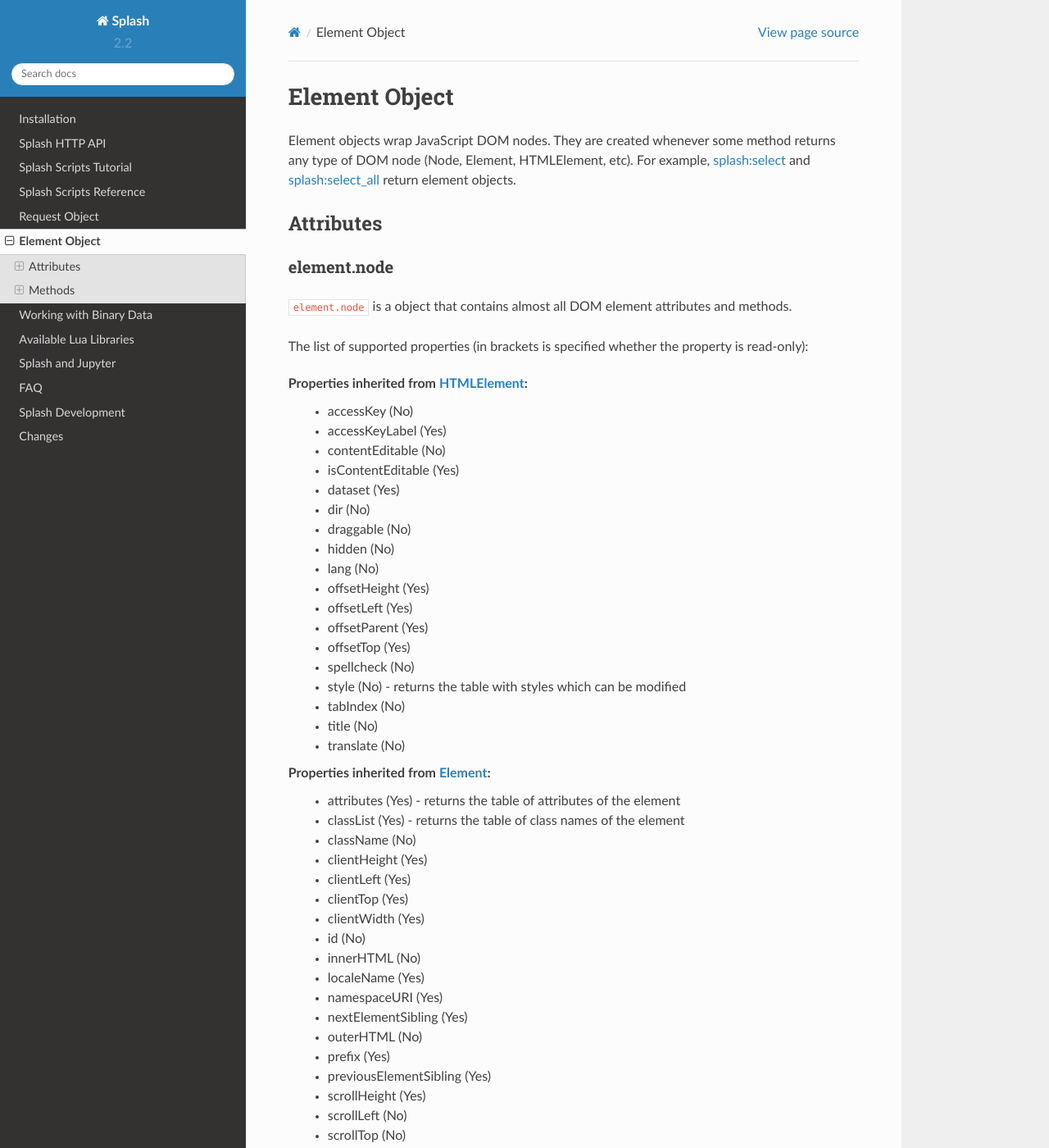
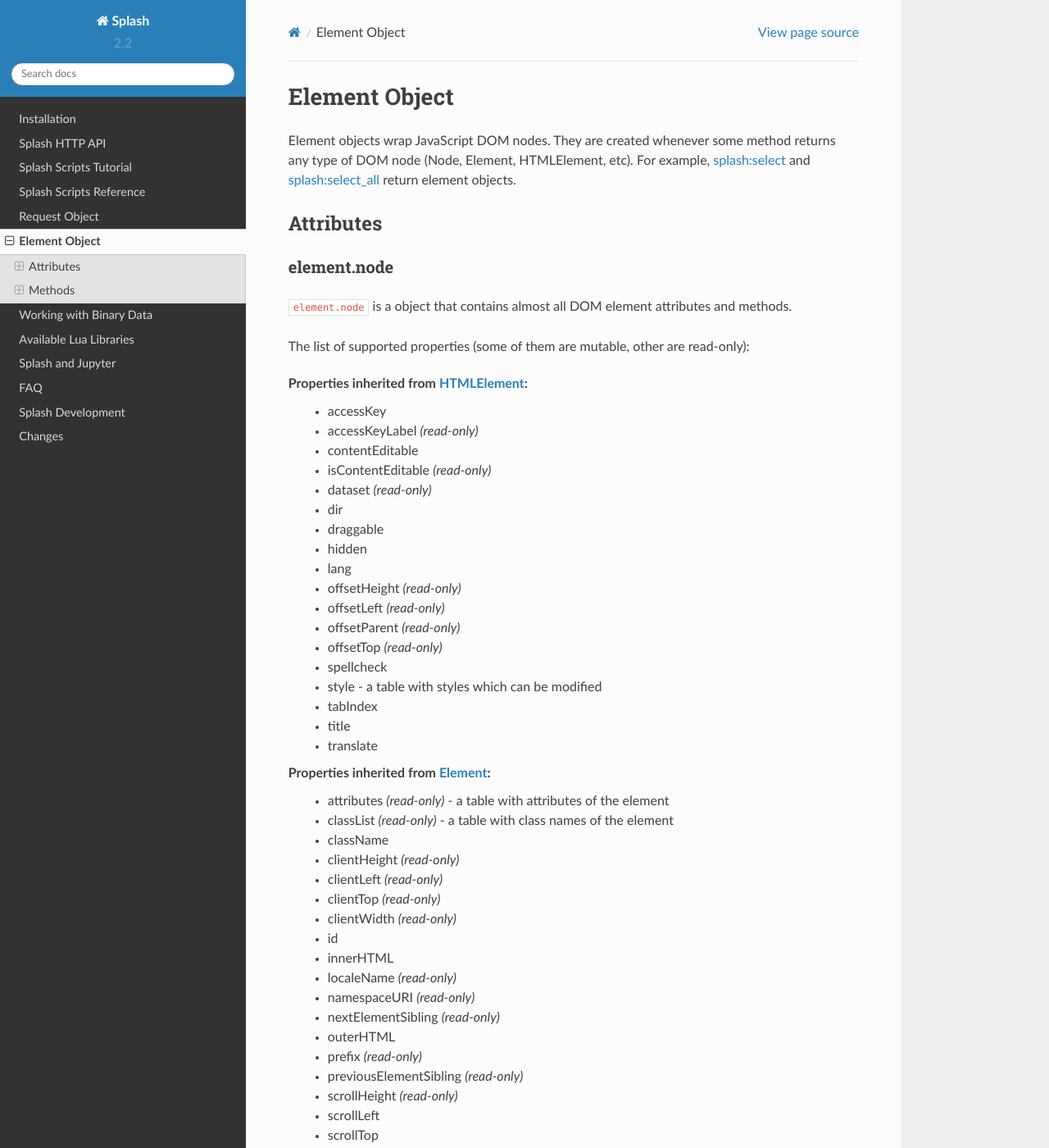
Before and after one commit to scrapinghub/splash, a Sphinx documentation site: the page built from docs/scripting-element-object.rst, in a window 1280 px wide and 1400 px high. Shown: the whole window at 82% size. Built offline with Sphinx 7.4.7 and the Read the Docs theme 2.0.0, drawn with Linux system fonts in a browser that asks for light colours; pages that are not in the unit, such as notebooks, are missing from menus; some of the changed text lies outside the part shown.

Commit message:
DOC readability tweaks

```diff
--- a/docs/scripting-element-object.rst
+++ b/docs/scripting-element-object.rst
@@ -19,66 +19,67 @@
 
 ``element.node`` is a object that contains almost all DOM element attributes and methods.
 
-The list of supported properties (in brackets is specified whether the property is read-only):
+The list of supported properties (some of them are mutable, other
+are read-only):
 
 Properties inherited from HTMLElement_:
-    - accessKey (No)
-    - accessKeyLabel (Yes)
-    - contentEditable (No)
-    - isContentEditable (Yes)
-    - dataset (Yes)
-    - dir (No)
-    - draggable (No)
-    - hidden (No)
-    - lang (No)
-    - offsetHeight (Yes)
-    - offsetLeft (Yes)
-    - offsetParent (Yes)
-    - offsetTop (Yes)
-    - spellcheck (No)
-    - style (No) - returns the table with styles which can be modified
-    - tabIndex (No)
-    - title (No)
-    - translate (No)
+    - accessKey
+    - accessKeyLabel *(read-only)*
+    - contentEditable
+    - isContentEditable *(read-only)*
+    - dataset *(read-only)*
+    - dir
+    - draggable
+    - hidden
+    - lang
+    - offsetHeight *(read-only)*
+    - offsetLeft *(read-only)*
+    - offsetParent *(read-only)*
+    - offsetTop *(read-only)*
+    - spellcheck
+    - style - a table with styles which can be modified
+    - tabIndex
+    - title
+    - translate
 
 Properties inherited from Element_:
-    - attributes (Yes) - returns the table of attributes of the element
-    - classList (Yes) - returns the table of class names of the element
-    - className (No)
-    - clientHeight (Yes)
-    - clientLeft (Yes)
-    - clientTop (Yes)
-    - clientWidth (Yes)
-    - id (No)
-    - innerHTML (No)
-    - localeName (Yes)
-    - namespaceURI (Yes)
-    - nextElementSibling (Yes)
-    - outerHTML (No)
-    - prefix (Yes)
-    - previousElementSibling (Yes)
-    - scrollHeight (Yes)
-    - scrollLeft (No)
-    - scrollTop (No)
-    - scrollWidth (Yes)
-    - tabStop (No)
-    - tagName (Yes)
+    - attributes *(read-only)* - a table with attributes of the element
+    - classList *(read-only)* - a table with class names of the element
+    - className
+    - clientHeight *(read-only)*
+    - clientLeft *(read-only)*
+    - clientTop *(read-only)*
+    - clientWidth *(read-only)*
+    - id
+    - innerHTML
+    - localeName *(read-only)*
+    - namespaceURI *(read-only)*
+    - nextElementSibling *(read-only)*
+    - outerHTML
+    - prefix *(read-only)*
+    - previousElementSibling *(read-only)*
+    - scrollHeight *(read-only)*
+    - scrollLeft
+    - scrollTop
+    - scrollWidth *(read-only)*
+    - tabStop
+    - tagName *(read-only)*
 
 Properties inherited from Node_:
-    - baseURI (Yes)
-    - childNodes (Yes)
-    - firstChild (Yes)
-    - lastChild (Yes)
-    - nextSibling (Yes)
-    - nodeName (Yes)
-    - nodeType (Yes)
-    - nodeValue (No)
-    - ownerDocument (Yes)
-    - parentNode (Yes)
-    - parentElement (Yes)
-    - previousSibling (Yes)
-    - rootNode (Yes)
-    - textContent (No)
+    - baseURI *(read-only)*
+    - childNodes *(read-only)*
+    - firstChild *(read-only)*
+    - lastChild *(read-only)*
+    - nextSibling *(read-only)*
+    - nodeName *(read-only)*
+    - nodeType *(read-only)*
+    - nodeValue
+    - ownerDocument *(read-only)*
+    - parentNode *(read-only)*
+    - parentElement *(read-only)*
+    - previousSibling *(read-only)*
+    - rootNode *(read-only)*
+    - textContent
 
 The list of supported methods:
 
@@ -131,8 +132,9 @@
     - removeChild
     - replaceChild
 
-Also, you can attach event handlers to the specified event. When the handler is called it will
-receive ``event`` table with the almost all available methods and properties.
+Also, you can attach event handlers to the specified event. When the handler
+is called it will receive ``event`` table with the almost all available
+methods and properties.
 
 .. code-block:: lua
 
@@ -245,7 +247,8 @@
         -- ...
     end
 
-Another reason is that the element was created by script and not inserted into DOM.
+Another reason is that the element was created by script and not inserted
+into DOM.
 
 Example 2: the element is not inserted into DOM
 
@@ -274,19 +277,21 @@
 * x - optional, x coordinate relative to the left corner of the element
 * y - optional, y coordinate relative to the top corner of the element
 
-**Returns:** ``ok, reason`` pair. If ``ok`` is nil then error happened during the
-function call; ``reason`` provides an information about error type.
+**Returns:** ``ok, reason`` pair. If ``ok`` is nil then error happened during
+the function call; ``reason`` provides an information about error type.
 
 **Async:** no.
 
-If x or y coordinate is not provided they will be set to 0 and the click will be triggered
-on the left-top corner of the element. The coordinates can have a negative value which means
-the click will be triggered outside of the element.
+If x or y coordinate is not provided they will be set to 0 and the click
+will be triggered on the left-top corner of the element. The coordinates
+can have a negative value which means the click will be triggered outside
+of the element.
 
 Mouse events are not propagated immediately, to see consequences of click
 reflected in page source you must call :ref:`splash-wait`
 
-Example 1: get width and height of the element, calculate its center and click on it
+Example 1: get width and height of the element, calculate its center and
+click on it
 
 .. code-block:: lua
 
```
Also changed, not shown: docs/scripting-ref.rst (+22 -19 lines).
